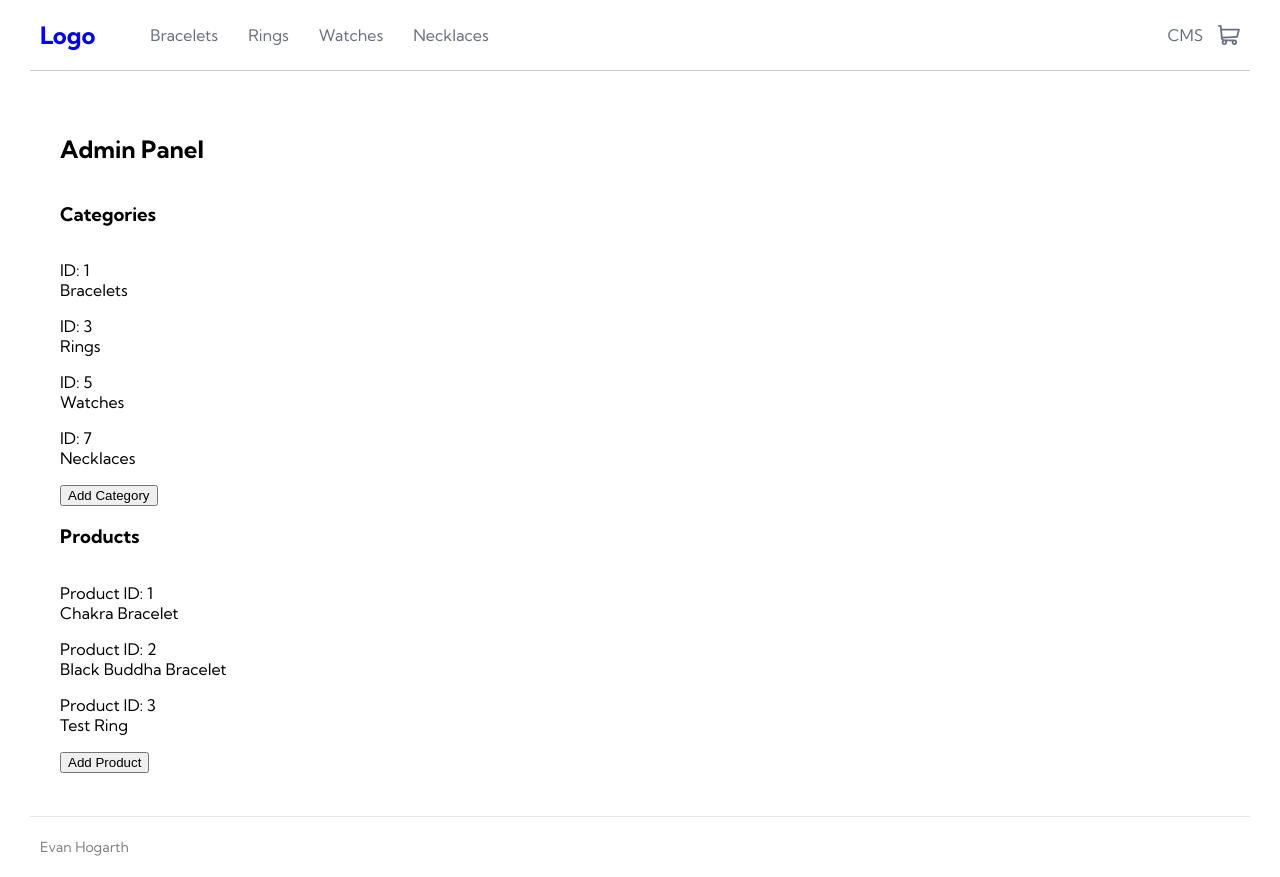
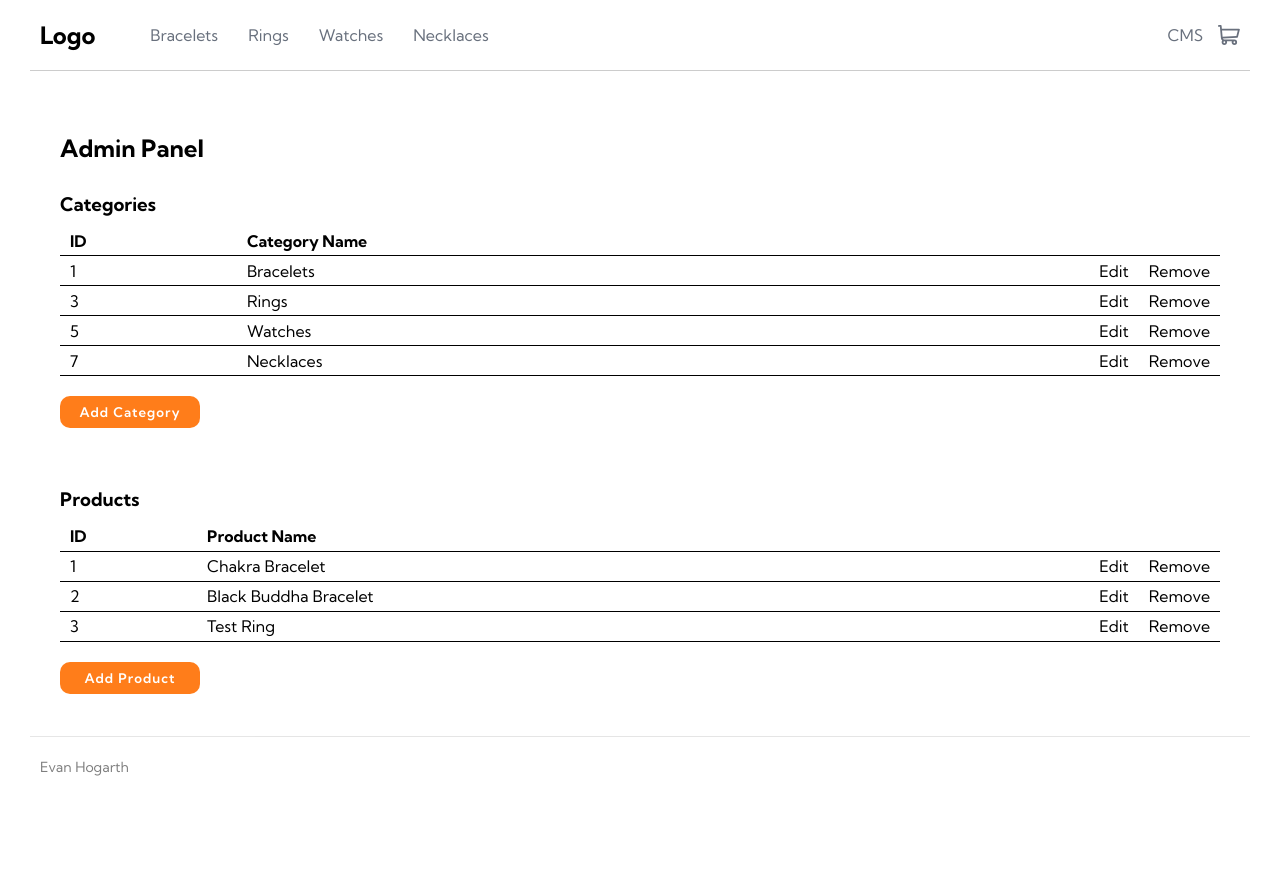
Before and after one commit to EvanHogarth/web-project, a PHP site: page /admin.php in a window 1280 px wide. After the commit the page ends 776 px from the top, so only its background shows below. Run offline with PHP 8.4, Linux system fonts and the light colour scheme; data comes from the database, SQL or seed files in the repository.

Commit message:
Styled admin page tables.

```diff
--- a/admin.php
+++ b/admin.php
@@ -24,18 +24,27 @@
         $statement->execute();
         $categories = $statement->fetchAll();
       ?>
-      <div>
-        <?php foreach($categories as $category): ?>
-          <p>
-            ID: <?= $category['category_id'] ?>
-            <br />
-            <?= $category['category_name'] ?>
-          </p>
+      <table class="admin-tables">
+        <thead>
+          <tr>
+            <th>ID</th>
+            <th>Category Name</th>
+          </tr>
+        </thead>
 
-        <?php endforeach ?>
-      </div>
+        <tbody>
+          <?php foreach($categories as $category): ?>
+            <tr>
+              <td><?= $category['category_id'] ?></td>
+              <td><?= $category['category_name'] ?></td>
+              <td class="remove"><a href="#">Edit</a></td>
+              <td class="remove"><a href="#">Remove</a></td>
+            </tr>
+          <?php endforeach ?>
+        </tbody>
+      </table>
 
-      <a href="create_category.php"><button>Add Category</button></a>
+      <a href="create_category.php"><button class="admin-buttons">Add Category</button></a>
 
       <h3>Products</h3>
       <?php
@@ -45,18 +54,23 @@
         $productStatement->execute();
         $products = $productStatement->fetchAll();
       ?>
-      <div>
+      <table class="admin-tables">
+        <tr>
+          <th>ID</th>
+          <th>Product Name</th>
+        </tr>
+
         <?php foreach($products as $product): ?>
-          <p>
-            Product ID: <?= $product['id'] ?>
-            <br />
-            <?= $product['product_name'] ?>
-          </p>
+          <tr>
+            <td><?= $product['id'] ?></td>
+            <td><?= $product['product_name'] ?></td>
+            <td class="remove"><a href="#">Edit</a></td>
+            <td class="remove"><a href="#">Remove</a></td>
+          </tr>
         <?php endforeach ?>
-      </div>
+      </table>
 
-      <a href="create_product.php"><button>Add Product</button></a>
-
+      <a href="create_product.php"><button class="admin-buttons">Add Product</button></a>
 
     </main>
 
--- a/styles.css
+++ b/styles.css
@@ -8,6 +8,7 @@ body {
 
 a {
   text-decoration: none;
+  color: inherit;
 }
 
 nav {
@@ -146,7 +147,7 @@ footer {
   justify-content: center;
   align-items: flex-start;
   margin: 40px 60px;
-  min-height: calc(100vh - 135px);
+  min-height: calc(100vh - 215px);
 }
 
 .create-product-form {
@@ -190,3 +191,58 @@ footer {
   flex-direction: column;
   align-items: center;
 }
+
+.admin-content h3:first-of-type {
+  margin: 10px 0px 10px 0px;
+}
+.admin-content h3 {
+  margin: 60px 0px 10px 0px;
+}
+
+.admin-tables {
+  border-collapse: collapse;
+  width: 100%;
+  margin-bottom: 20px;
+}
+
+.admin-tables tr {
+  width: 100%;
+  height: 30px;
+  border-bottom: 1px solid #000;
+}
+
+.admin-tables th {
+  text-align: left;
+  padding-left: 10px;
+}
+
+.admin-tables td {
+  padding-left: 10px;
+}
+
+.admin-tables .remove {
+  width: 40px;
+  text-align: right;
+  padding-right: 10px;
+}
+
+.admin-tables a:hover {
+  color: blue;
+  text-decoration: underline;
+}
+
+.admin-buttons {
+  width: 140px;
+  height: 32px;
+  border: none;
+  background-color: hsl(26, 100%, 55%);
+  border-radius: 10px;
+  color: #fff;
+  font-family: 'Kumbh Sans', sans-serif;
+  letter-spacing: 1px;
+  font-weight: 600;
+}
+.admin-buttons:hover {
+  cursor: pointer;
+  opacity: 0.7;
+}
```
